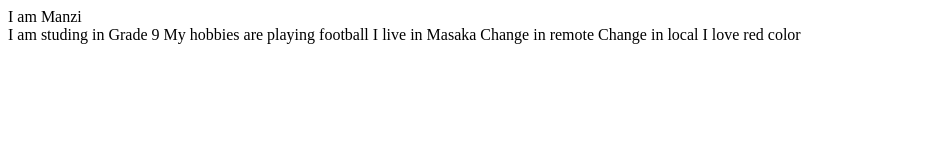
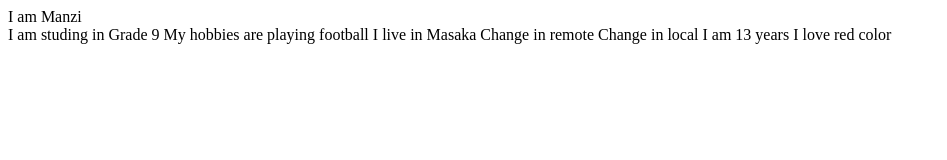
Before and after one commit to prince20x4/repository1, a plain HTML site: page index.html in a window 1280 px wide. Shown: the whole page, without its empty margins (0-947 px from the left). Drawn offline with Linux system fonts and the light colour scheme.

Commit message:
Update index.html

```diff
--- a/index.html
+++ b/index.html
@@ -11,6 +11,7 @@
     I live in Masaka
     Change in remote
     Change in local
+    I am 13 years
     I love red color
   </body>
 </html>
```
